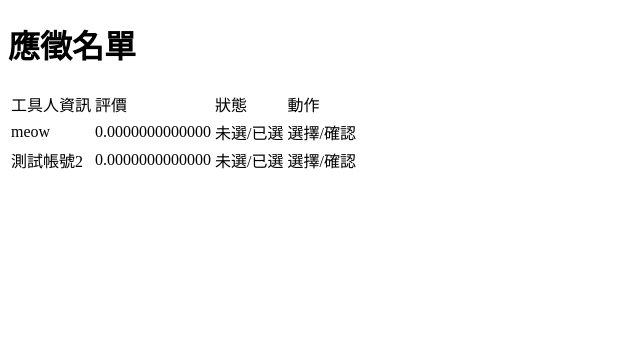
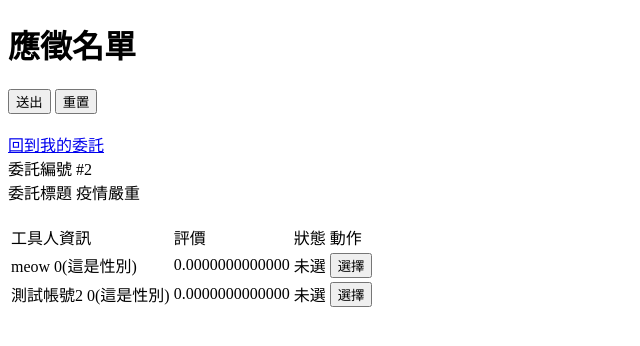
Before and after one commit to YuehChi/ToolBox, a Django app: page /toolfamily/user/publish/2 in a window 1280 px wide. Shown: the top 346 px of the page, without its empty margins (0-640 px from the left). Run offline with Django 4.2, Linux system fonts and the light colour scheme; a user stored in the database is signed in; data comes from the database, SQL or seed files in the repository; both versions use the stored data as it was after the commit.

Commit message:
Add choose and cancel button for applicant form

```diff
--- a/toolcase/toolfamily/templates/user/applicant.html
+++ b/toolcase/toolfamily/templates/user/applicant.html
@@ -5,9 +5,20 @@
     <meta http-equiv="X-UA-Compatible" content="IE=edge">
     <meta name="viewport" content="width=device-width, initial-scale=1.0">
     <title>應徵名單</title>
+    <script src="https://ajax.googleapis.com/ajax/libs/jquery/3.5.1/jquery.min.js"></script>
 </head>
 <body>
     <h1>應徵名單</h1>
+
+    <form action="" method="post">
+        {% csrf_token %}
+        <button type="submit">送出</button>
+        <button>重置</button><br><br>
+    </form>
+
+    <a href="{% url 'user-publish-record' %}">回到我的委託</a><br>
+    <span>委託編號 #{{case.case_id}}</span><br>
+    <span>委託標題 {{case.title}}</span><br><br>
 
     <table>
         <thead>
@@ -21,13 +32,34 @@
         <tbody>
             {% for data in willingness %}
                 <tr>
-                    <td>{{data.willing_user.name}}</td>
+                    <td>{{data.willing_user.name}} {{data.willing_user.gender}}(這是性別)</td>
                     <td>{{data.willing_user.rate}}</td>
-                    <td>未選/已選</td>
-                    <td>選擇/確認</td>
+                    <td id="text_{{data.casewillingness_id}}">未選</td>
+                    <td><input type="button" id="{{data.casewillingness_id}}" class="btn" value="選擇"></td>
                 </tr>
             {% endfor%}
         </tbody>
     </table>
+
+    <script type="text/javascript">
+        $(".btn").click(function() {
+            num = $(this).attr("id");
+            if ($(this).attr("value") == "選擇") {
+                $(this).val("取消");
+                $("#text_"+num).html("已選");
+                $('<input>').attr({
+                    tye: 'hidden',
+                    id: 'content' + num,
+                    name: num,
+                    value: num,
+                }).appendTo('form');
+            }
+            else {
+                $(this).val("選擇");
+                $("#text_" + num).html("未選");
+                $("#content" + num).remove();
+            }
+        });
+    </script>
 </body>
 </html>
--- a/toolcase/toolfamily/views.py
+++ b/toolcase/toolfamily/views.py
@@ -391,9 +391,6 @@ def user_publish_record(request):
     publisher = UserDetail.objects.get(user_id=user)
     case_list = Case.objects.filter(publisher=publisher)
 
-    # all applicants for all cases
-    willingness = CaseWillingness.objects.all().prefetch_related('apply_case')
-
     return render(request, 'user/publish.html', locals())
 
 
@@ -404,7 +401,8 @@ def user_publish_applicant(request, case_id):
     # all applicants for all cases
     case = Case.objects.get(Q(case_id=case_id))
     willingness = CaseWillingness.objects.all().prefetch_related('apply_case').filter(apply_case=case)
-    print(willingness)
+
+    # 判斷還沒有成立委託關係，才會加入willingness回傳
 
     return render(request, 'user/applicant.html', locals())
 
```
Also changed, not shown: toolcase/toolfamily/templates/user/publish.html (+14 -4 lines), toolcase/db.sqlite3.
